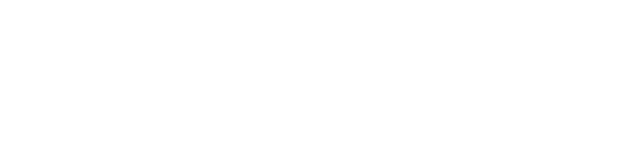
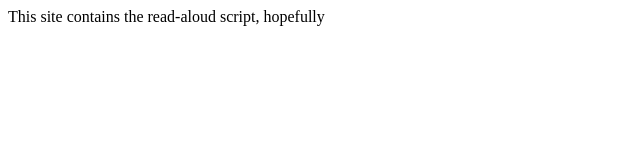
Before and after one commit to bot-do-jao/readaloud.github.io, a plain HTML site: page index.html in a window 1280 px wide. Shown: the whole page, without its empty margins (0-640 px from the left). Drawn offline with Linux system fonts and the light colour scheme.

Commit message:
testemos parte 2

```diff
--- a/index.html
+++ b/index.html
@@ -1,4 +1,6 @@
 <body>
+    <p>This site contains the read-aloud script, hopefully</p>
+
     <script style="word-wrap: break-word; white-space: pre-wrap">function ReadAloudWebSpeech() {
         var r, i, a, s = this, u = new function() {
             var o;
```
